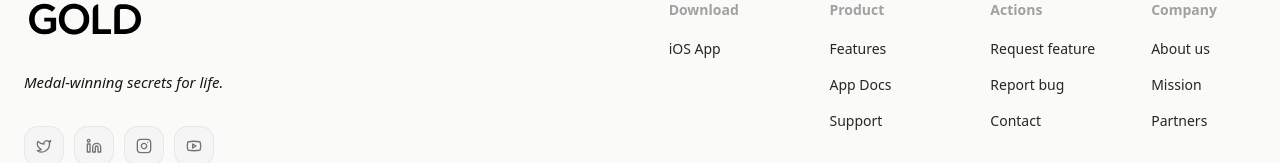
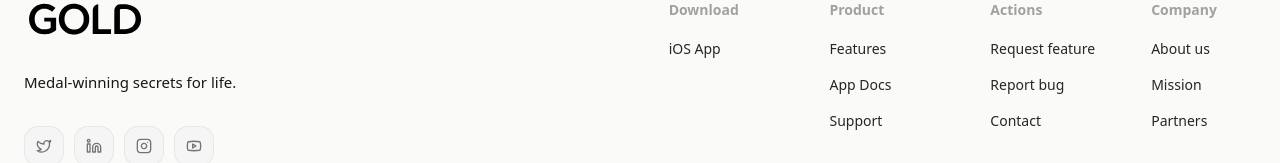
Before and after one commit to GOLD-Inc/goldwebsite, a Next.js app: page /support in a window 1280 px wide. Shown: the part 1217-1380 px from the top of the page. Built offline with nearby package versions, Linux system fonts and the light colour scheme.

Commit message:
style: remove italic styling from footer text for improved readability

```diff
--- a/src/components/Home/Footer.tsx
+++ b/src/components/Home/Footer.tsx
@@ -66,7 +66,7 @@ export default function Footer() {
                   className="h-10 w-auto"
                 />
               </Link>
-              <p className="text-[15px] italic leading-relaxed text-neutral-900">
+              <p className="text-[15px] leading-relaxed text-neutral-900">
                 Medal-winning secrets for life.
               </p>
 
```
